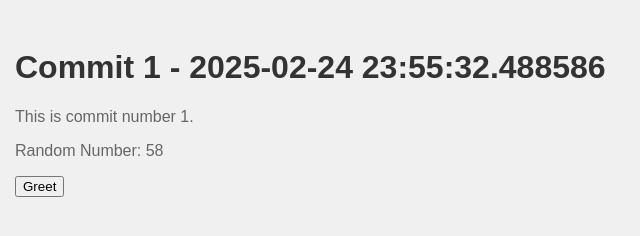
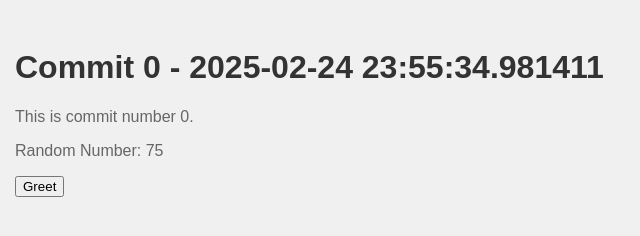
Before and after one commit to polishflits/autogen-repo-20250224235529, a plain HTML site: page index.html in a window 1280 px wide. Shown: the full height of the page, 13-653 px from the left. Drawn offline with Linux system fonts and the light colour scheme.

Commit message:
📝 Auto commit 0 with HTML, CSS, and JS

```diff
--- a/index.html
+++ b/index.html
@@ -2,13 +2,13 @@
     <!DOCTYPE html>
     <html>
     <head>
-        <title>Commit 1 - 2025-02-24 23:55:32.488586</title>
+        <title>Commit 0 - 2025-02-24 23:55:34.981411</title>
         <link rel="stylesheet" href="style.css">
     </head>
     <body>
-        <h1>Commit 1 - 2025-02-24 23:55:32.488586</h1>
-        <p>This is commit number 1.</p>
-        <p>Random Number: 58</p>
+        <h1>Commit 0 - 2025-02-24 23:55:34.981411</h1>
+        <p>This is commit number 0.</p>
+        <p>Random Number: 75</p>
         <button onclick="greet()">Greet</button>
         <script src="script.js"></script>
     </body>
--- a/script.js
+++ b/script.js
@@ -2,4 +2,4 @@
     function greet() {
         alert('Hello from commit ' + commitNumber + '!');
     }
-    var commitNumber = 1;
+    var commitNumber = 0;
```
